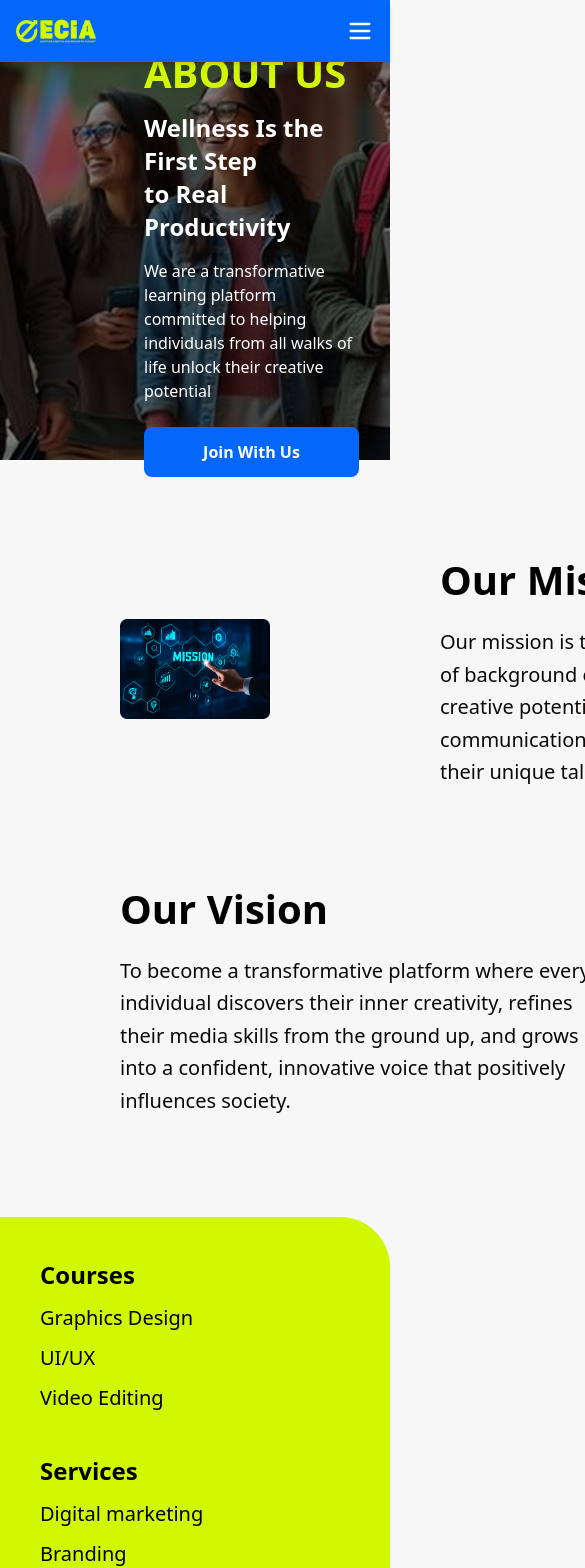
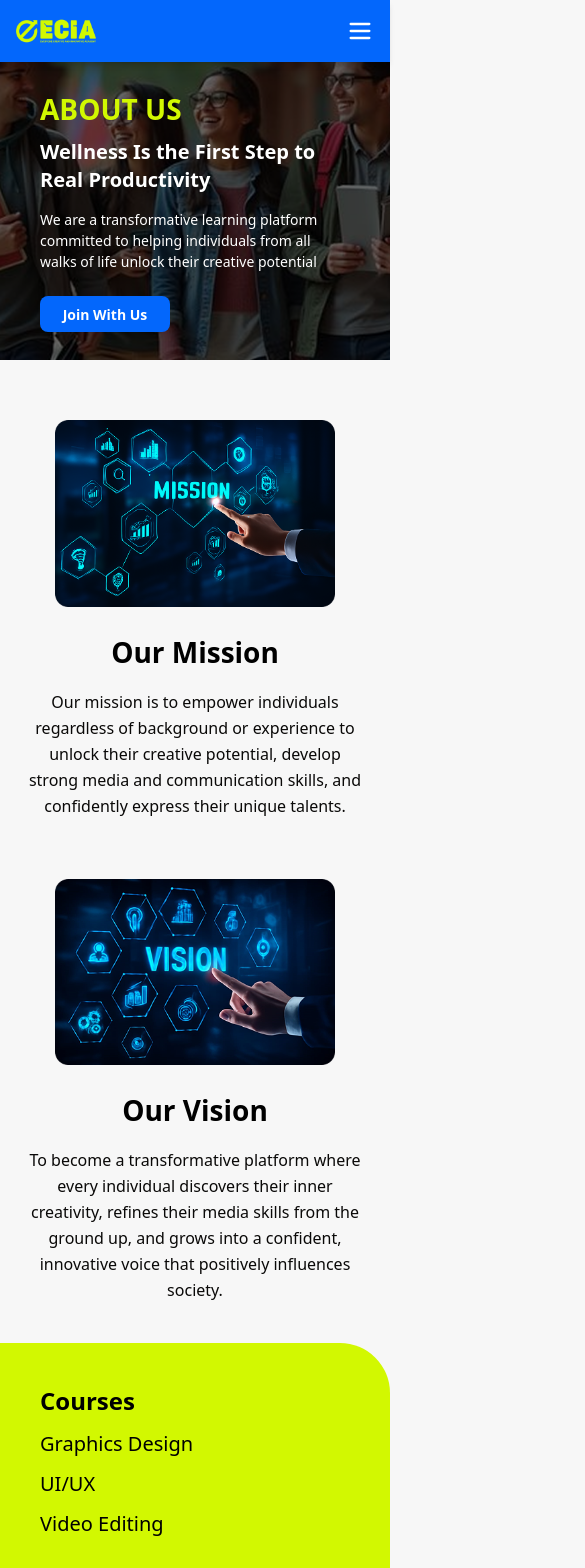
Before and after one commit to eaone226/Eaonewebsitecodebase, a React (Vite) app: page /about in a window 390 px wide. Shown: the top 1568 px of the page, 585 px wide, since content can reach past the window. Built offline with nearby package versions, Linux system fonts and the light colour scheme.

Commit message:
about screen change to responsive

```diff
--- a/src/Components/About.jsx
+++ b/src/Components/About.jsx
@@ -2,7 +2,7 @@ import { ArrowRight } from "lucide-react";
 
 export default function AboutUs() {
   return (
-    <section className="mt-[60px] md:mt-[80px]">
+    <section className="mt-[40px] md:mt-[80px]">
       {/* Title */}
       <h2 className="text-[24px] md:text-[36px] px-6 md:px-[120px] text-center font-bold">
         About Us
@@ -59,7 +59,7 @@ export default function AboutUs() {
           {/* Button */}
           <a
             href="/about"
-            className="flex items-center justify-center md:justify-start gap-2 text-[18px] sm:text-[20px] md:text-[24px] font-medium text-black mt-6 hover:text-[#0367fc]"
+            className="flex items-center justify-center md:justify-start gap-2 text-[18px] sm:text-[20px] md:text-[24px] font-medium text-black mt-10 hover:text-[#0367fc]"
             style={{ textDecoration: "none" }}
           >
             More about <ArrowRight size={24} className="mt-1 md:size-7" />
--- a/src/Components/Banner.jsx
+++ b/src/Components/Banner.jsx
@@ -3,7 +3,7 @@ import { motion } from "framer-motion";
 
 const Banner = () => {
   return (
-    <section className="relative bg-[#0367fc] px-6 sm:px-10 md:px-[120px] mt-[80px] md:mt-[160px]">
+    <section className="relative bg-[#0367fc] px-6 sm:px-10 md:px-[120px] mt-[40px] md:mt-[160px]">
       <div className="relative flex flex-col md:flex-row items-center md:items-start justify-between h-auto md:h-[336px]">
         {/* Heading */}
         <motion.h1
--- a/src/Components/Footer.jsx
+++ b/src/Components/Footer.jsx
@@ -2,7 +2,7 @@ import React from "react";
 
 const Footer = () => {
   return (
-    <footer className="bg-[#d2f801] mt-[100px] text-black  flex flex-row rounded-tr-[50px]">
+    <footer className="bg-[#d2f801] mt-[40px] md:mt-[80px] text-black  flex flex-row rounded-tr-[50px]">
       {/* Logo */}
       <div className=" hidden md:flex md:ml-[80px]  md:items-center md:justify-center">
         <img src="/logomark.png" className=" h-[100px] w-[100px]   md:h-[150px] md:w-[150px]" alt="Logo" />
--- a/src/Components/Services.jsx
+++ b/src/Components/Services.jsx
@@ -82,7 +82,7 @@ const Services = () => {
           (service, index) => (
             <div
               key={index}
-              className="bg-[#f7f7f7] rounded-2xl shadow-md h-[446px] w-[80%] md:w-[325px] md:w-1/3 flex-shrink-0 snap-start hover:shadow-xl transition duration-300"
+              className="bg-[#f7f7f7] rounded-2xl shadow-md h-[400px] md:h-[446px] w-[80%] md:w-[325px] md:w-1/3 flex-shrink-0 snap-start hover:shadow-xl transition duration-300"
             >
               {/* Service Image */}
               <div className="relative items-center flex justify-center">
@@ -105,11 +105,11 @@ const Services = () => {
                   {service.title}
                 </h3>
                 <p
-                  className={`text-gray-600 text-justify mt-[30px]  md:text-[16px]   md:w-[273px] mt-2 md:${service.deswidth} ${service.mobilewidth}`}
+                  className={`text-gray-600 text-justify mt-[10px] md:mt-[30px]  md:text-[16px]   md:w-[273px] mt-2 md:${service.deswidth} ${service.mobilewidth}`}
                 >
                   {service.description}
                 </p>
-                <div className="flex justify-center mt-[30px]">
+                <div className="flex justify-center mt-[10px] md:mt-[30px]">
                   <a
                     href="#"
                     className="text-black text-[16px] w-[124px] font-bold flex items-center gap-1 whitespace-nowrap hover:text-[#0367fc]"
@@ -124,7 +124,7 @@ const Services = () => {
       </div>
 
       {/* Scroll Indicator */}
-      <div className=" hidden  md:block relative w-[200px] h-[12px] bg-[#0a0908]/10 rounded-full mx-auto mt-6 overflow-hidden">
+      <div className=" hidden  md:block relative w-[200px] h-[12px] bg-[#0a0908]/10 rounded-full mx-auto mt-10 overflow-hidden">
         <div
           className="absolute top-0 left-0 h-full bg-[#0a0908] rounded-full transition-all duration-500"
           style={{
--- a/src/Screen/Aboutscreen.jsx
+++ b/src/Screen/Aboutscreen.jsx
@@ -1,73 +1,85 @@
 import React from "react";
 import Navbar from "../Components/Navbar";
 import Footer from "../Components/Footer";
-const Aboutscreen= () => {
+
+const Aboutscreen = () => {
   return (
     <section className="w-full">
       {/* Top Hero Section */}
-        <Navbar />
+      <Navbar />
       <div
-        className="relative mt-[60px] px-[120px] w-full h-[400px] bg-cover bg-center flex items-center"
+        className="relative mt-[60px] md:mt-[60px] px-6 md:px-[120px] w-full h-[300px] md:h-[400px] bg-cover bg-center flex items-center"
         style={{ backgroundImage: "url('/abouthero.png')" }}
       >
         {/* Dark overlay */}
-        <div className="absolute inset-0 bg-black/50"></div>
+        <div className="absolute inset-0 bg-black/60"></div>
 
         {/* Text Content */}
-        <div className="relative z-10 max-w-4xl px-6 md:px-16">
-          <h3 className="text-[#d2f801] font-bold text-[40px] md:text-[40px] mb-2">
+        <div className="relative z-10 max-w-4xl px-4 md:px-16  text-left">
+          <h3 className="text-[#d2f801] font-bold text-[28px] md:text-[40px] mb-2">
             ABOUT US
           </h3>
-          <h1 className="text-2xl md:text-[48px] font-bold leading-snug text-white">
-            Wellness Is the First Step <br /> to Real Productivity
+          <h1 className="text-xl md:text-[48px] font-bold leading-snug text-white">
+            Wellness Is the First Step <br className="hidden md:block" /> to Real
+            Productivity
           </h1>
-          <p className="text-[16px] md:text-base mt-4 text-white max-w-xl">
+          <p className="text-[14px] md:text-base mt-4 text-white max-w-xl mx-auto md:mx-0">
             We are a transformative learning platform committed to helping
             individuals from all walks of life unlock their creative potential
           </p>
-           <a href="https://forms.gle/b8emcBsY3ghZDZEW6" target="_blank" rel="noopener noreferrer" >
-          <button  className="mt-6 bg-[#0367fc] hover:bg-[#0255d0] text-white w-[215px] h-[50px] font-bold py-2 px-6 rounded-lg cursor-pointer">
-            Join With Us
-          </button>
+          <a
+            href="https://forms.gle/b8emcBsY3ghZDZEW6"
+            target="_blank"
+            rel="noopener noreferrer"
+          >
+            <button className="mt-6 bg-[#0367fc] hover:bg-[#0255d0]  text-[14px] md:text-[20px]  text-white w-[130px] md:w-[215px] h-[36px] md:h-[50px] font-bold rounded-lg cursor-pointer">
+              Join With Us
+            </button>
           </a>
         </div>
       </div>
 
       {/* Mission Section */}
-      <div className=" flex flex-row px-[120px] mt-[90px] items-center">
+      <div className="flex flex-col md:flex-row px-6 md:px-[120px] mt-[60px] md:mt-[90px] items-center text-center md:text-left">
         <img
           src="/mission.png"
           alt="Mission"
-
+          className="w-[280px] md:w-auto mx-auto md:mx-0"
         />
-        <div  className="ml-[170px]">
-          <h2 className="text-[40px] font-bold mb-4">Our Mission</h2>
-          <p className="text-[#0a0908] w-[480px] text-[20px] leading-relaxed">
+        <div className="mt-6 md:mt-0 md:ml-[170px]">
+          <h2 className="text-[28px] md:text-[40px] font-bold mb-4">
+            Our Mission
+          </h2>
+          <p className="text-[#0a0908] text-[16px] md:text-[20px] leading-relaxed max-w-[480px] mx-auto md:mx-0">
             Our mission is to empower individuals regardless of background or
             experience to unlock their creative potential, develop strong media
-            and communication skills, and confidently express their unique talents.
+            and communication skills, and confidently express their unique
+            talents.
           </p>
         </div>
       </div>
 
       {/* Vision Section */}
-      <div className="  px-[120px] mt-[90px] flex flex-row  items-center">
-        <div >
-          <h2 className="text-[40px] font-bold mb-4">Our Vision</h2>
-          <p className="text-[#0a0908] text-[20px] w-[480px] leading-relaxed">
-            To become a transformative platform where every individual
-            discovers their inner creativity, refines their media skills from
-            the ground up, and grows into a confident, innovative voice that
-            positively influences society.
+      <div className="flex flex-col-reverse md:flex-row px-6 md:px-[120px] mt-[60px] md:mt-[90px] items-center text-center md:text-left">
+        <div className="mt-6 md:mt-0">
+          <h2 className="text-[28px] md:text-[40px] font-bold mb-4">
+            Our Vision
+          </h2>
+          <p className="text-[#0a0908] text-[16px] md:text-[20px] leading-relaxed max-w-[480px] mx-auto md:mx-0">
+            To become a transformative platform where every individual discovers
+            their inner creativity, refines their media skills from the ground
+            up, and grows into a confident, innovative voice that positively
+            influences society.
           </p>
         </div>
         <img
           src="/vision.png"
           alt="Vision"
-          className="ml-[120px]"
+          className="w-[280px] md:w-auto mx-auto md:ml-[120px]"
         />
       </div>
-     <Footer />
+
+      <Footer />
     </section>
   );
 };
```
